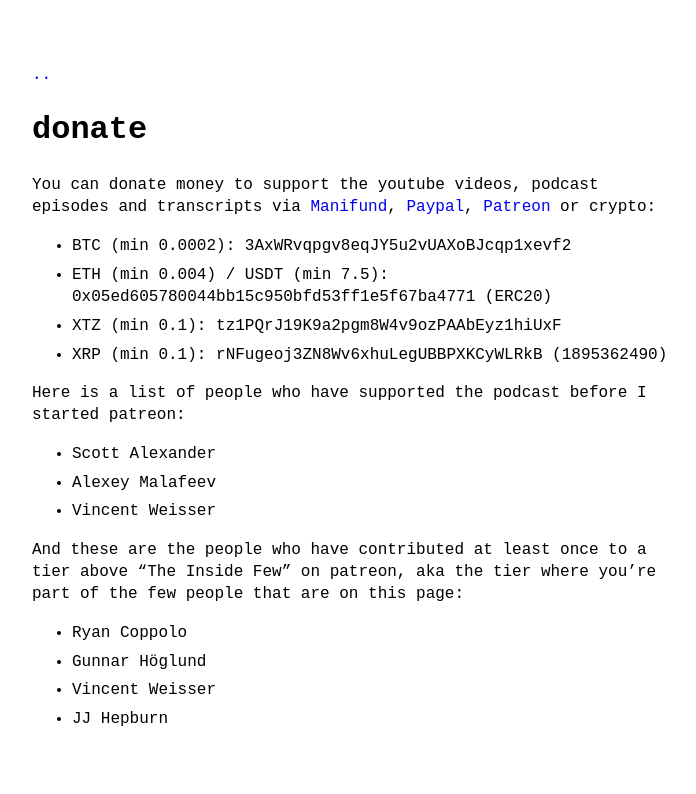
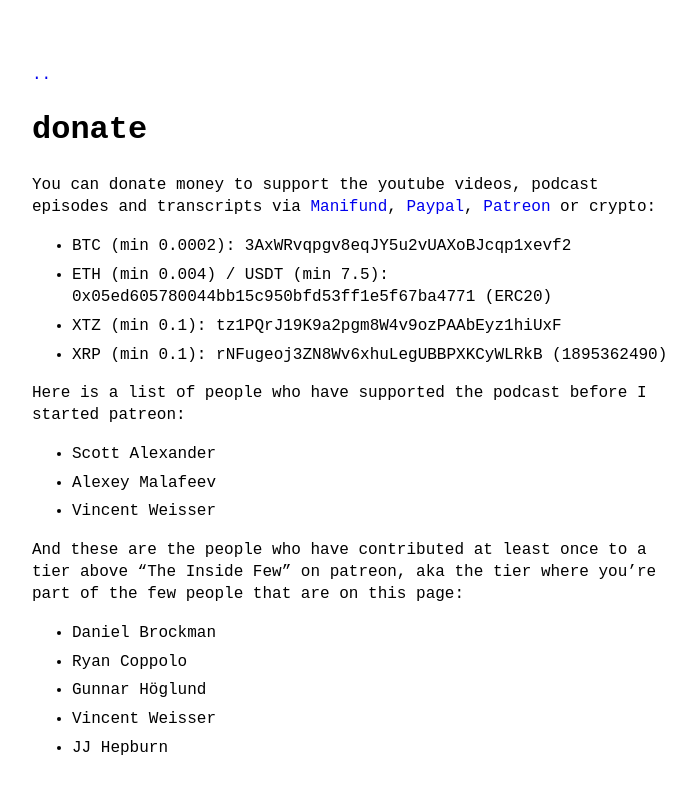
Before and after one commit to theinsideview/theinsideview.github.io, a Jekyll site: the page built from donate.md, in a window 1280 px wide. Shown: the top 794 px of the page, without its empty margins (288-984 px from the left). Built offline with Jekyll 4.4.1, drawn with Linux system fonts in a browser that asks for light colours.

Commit message:
Update donate.md

```diff
--- a/donate.md
+++ b/donate.md
@@ -16,6 +16,7 @@
 - Vincent Weisser
 
 And these are the people who have contributed at least once to a tier above "The Inside Few" on patreon, aka the tier where you're part of the few people that are on this page:
+- Daniel Brockman
 - Ryan Coppolo
 - Gunnar Höglund
 - Vincent Weisser
```
